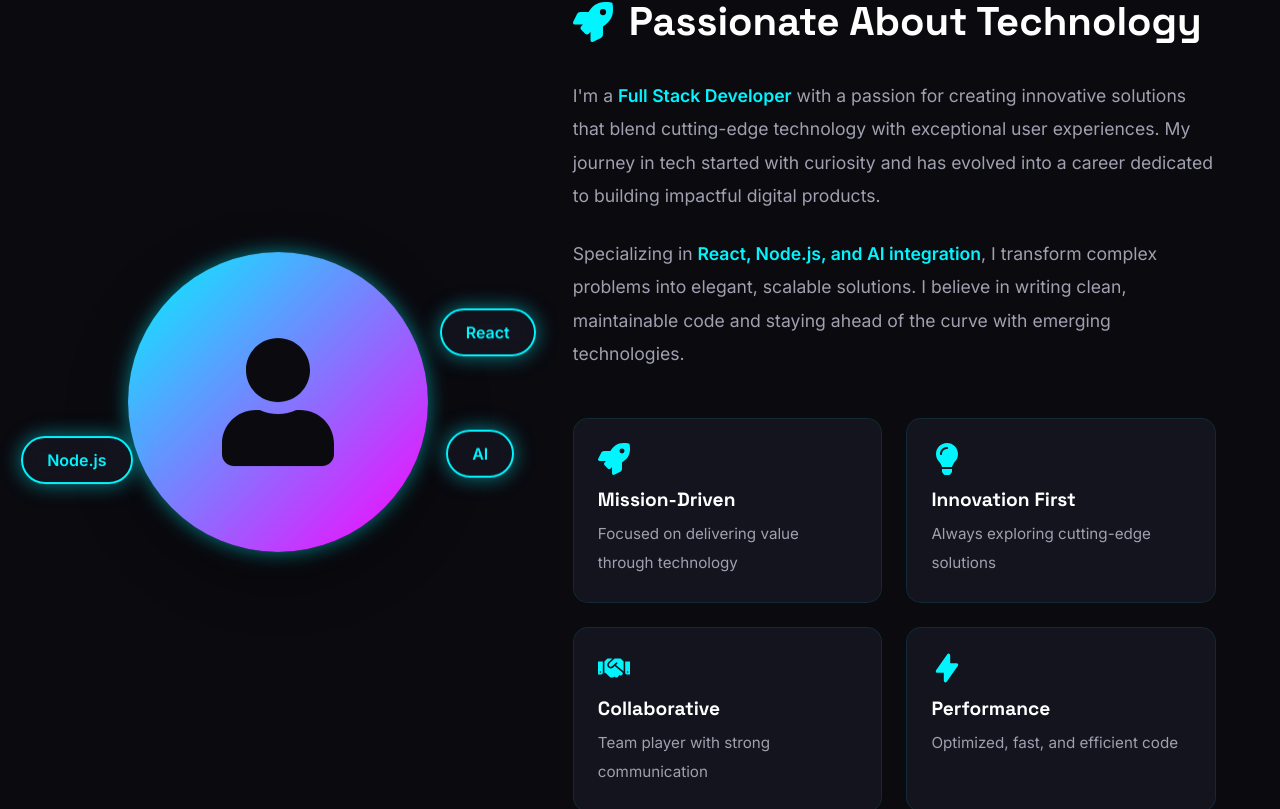
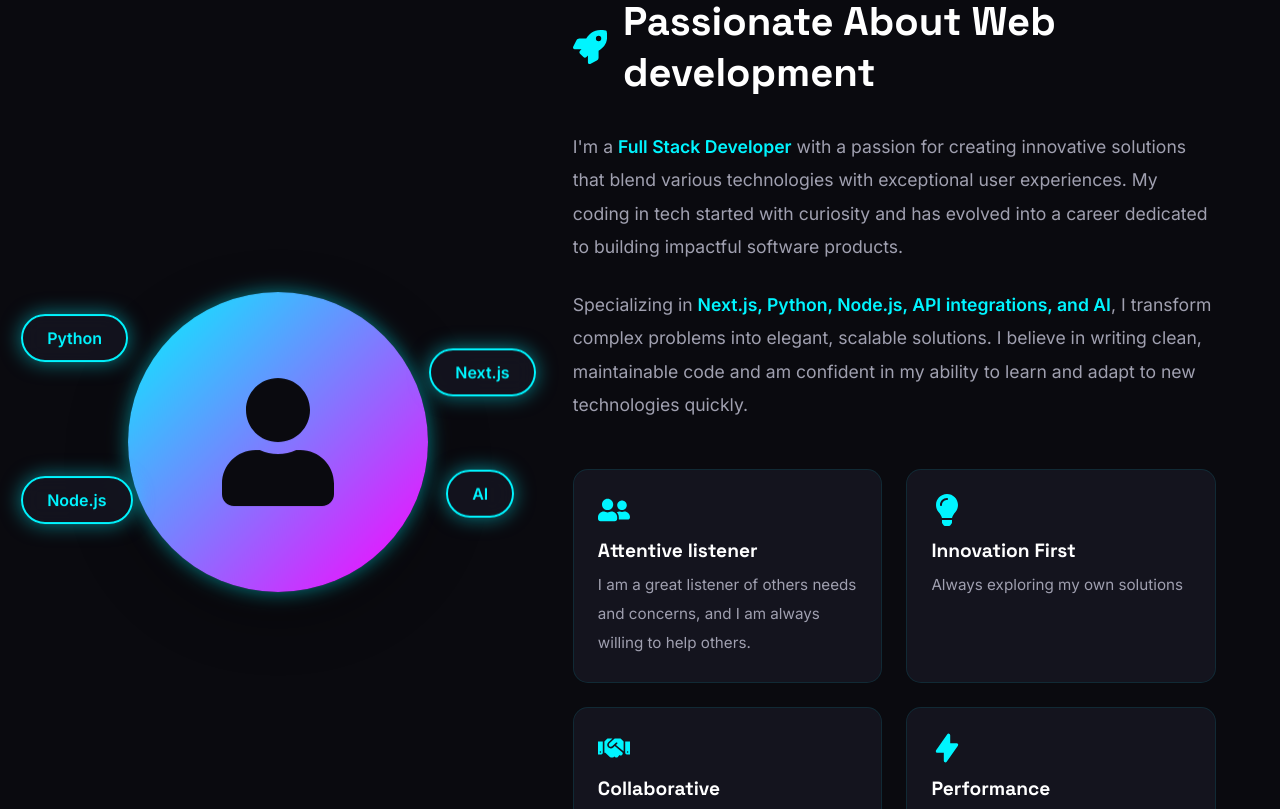
Before and after one commit to hthere1209/React-Node-Management, a React (Create React App) app in the folder frontend/: page / in a window 1280 px wide. Shown: the part 1131-1940 px from the top of the page. Built offline with nearby package versions, Linux system fonts and the light colour scheme.

Commit message:
fix: about page completion

```diff
--- a/frontend/src/App.js
+++ b/frontend/src/App.js
@@ -58,7 +58,7 @@ function App() {
 
       <footer className="footer">
         <div className="container">
-          <p>© 2025 Your Name. Crafted with React & AI. All rights reserved.</p>
+          <p>© 2025 Ronnel Jatulan. Crafted with React & AI. All rights reserved.</p>
         </div>
       </footer>
     </div>
--- a/frontend/src/components/About.css
+++ b/frontend/src/components/About.css
@@ -69,6 +69,12 @@
   top: 60%;
   right: -5%;
   animation-delay: 2s;
+}
+
+.badge-4 {
+  top: 10%;
+  left: -10%;
+  animation-delay: 1s;
 }
 
 .about-text {
--- a/frontend/src/components/About.js
+++ b/frontend/src/components/About.js
@@ -1,5 +1,5 @@
 import React from 'react';
-import { FaUser, FaRocket, FaLightbulb, FaHandshake } from 'react-icons/fa';
+import { FaUser, FaRocket, FaUserFriends, FaLightbulb, FaHandshake } from 'react-icons/fa';
 import { HiLightningBolt } from 'react-icons/hi';
 import './About.css';
 
@@ -16,7 +16,7 @@ const About = () => {
                 <FaUser className="avatar-icon" />
               </div>
               <div className="floating-badge badge-1">
-                <span>React</span>
+                <span>Next.js</span>
               </div>
               <div className="floating-badge badge-2">
                 <span>Node.js</span>
@@ -24,36 +24,38 @@ const About = () => {
               <div className="floating-badge badge-3">
                 <span>AI</span>
               </div>
+              <div className="floating-badge badge-4">
+                <span>Python</span>
+              </div>
             </div>
           </div>
 
           <div className="about-text">
             <div className="text-highlight">
               <FaRocket className="highlight-icon" />
-              <h3>Passionate About Technology</h3>
+              <h3>Passionate About Web development</h3>
             </div>
 
             <p>
               I'm a <strong>Full Stack Developer</strong> with a passion for creating
-              innovative solutions that blend cutting-edge technology with exceptional
-              user experiences. My journey in tech started with curiosity and has
-              evolved into a career dedicated to building impactful digital products.
+              innovative solutions that blend various technologies with exceptional
+              user experiences. My coding in tech started with curiosity and has
+              evolved into a career dedicated to building impactful software products.
             </p>
 
             <p>
-              Specializing in <strong>React, Node.js, and AI integration</strong>,
+              Specializing in <strong>Next.js, Python, Node.js, API integrations, and AI</strong>,
               I transform complex problems into elegant, scalable solutions. I believe
-              in writing clean, maintainable code and staying ahead of the curve with
-              emerging technologies.
+              in writing clean, maintainable code and am confident in my ability to learn and adapt to new technologies quickly.
             </p>
 
             <div className="highlights-grid">
               <div className="highlight-card">
                 <div className="highlight-icon-wrapper">
-                  <FaRocket />
+                  <FaUserFriends />
                 </div>
-                <h4>Mission-Driven</h4>
-                <p>Focused on delivering value through technology</p>
+                <h4>Attentive listener</h4>
+                <p>I am a great listener of others needs and concerns, and I am always willing to help others.</p>
               </div>
 
               <div className="highlight-card">
@@ -61,7 +63,7 @@ const About = () => {
                   <FaLightbulb />
                 </div>
                 <h4>Innovation First</h4>
-                <p>Always exploring cutting-edge solutions</p>
+                <p>Always exploring my own solutions</p>
               </div>
 
               <div className="highlight-card">
@@ -69,7 +71,7 @@ const About = () => {
                   <FaHandshake />
                 </div>
                 <h4>Collaborative</h4>
-                <p>Team player with strong communication</p>
+                <p>Great team player with strong communication</p>
               </div>
 
               <div className="highlight-card">
--- a/frontend/src/components/Projects.js
+++ b/frontend/src/components/Projects.js
@@ -82,7 +82,7 @@ const Projects = () => {
   return (
     <section className="projects fade-in-section" id="projects">
       <div className="container">
-        <h2 className="section-title">Featured Projects</h2>
+        <h2 className="section-title">Proudest Projects</h2>
 
         <div className="projects-intro">
           <p>
```
